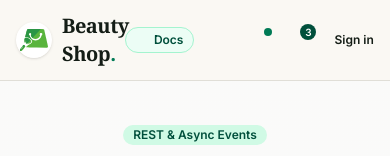
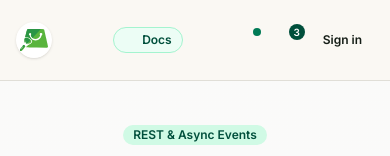
Before and after one commit to abhijeetSinghRajput/Bugs-are-Gone, a Next.js app in the folder frontend/: page /docs in a window 390 px wide. Shown: the top 156 px of the page. Built offline with nearby package versions, Linux system fonts and the light colour scheme; no server answers; some icons are missing.

Commit message:
Update shop-navbar.tsx

```diff
--- a/frontend/app/_components/shop-navbar.tsx
+++ b/frontend/app/_components/shop-navbar.tsx
@@ -50,7 +50,7 @@ export function ShopNavbar() {
               className="size-9 rounded-full object-cover transition-transform group-hover:scale-105 shadow-sm shrink-0"
               priority
             />
-            <span className={cn("font-serif text-xl font-bold tracking-tight text-foreground")}>
+            <span className={cn("hidden sm:inline-block font-serif text-xl font-bold tracking-tight text-foreground")}>
               Beauty Shop<span className={cn("text-emerald-700")}>.</span>
             </span>
           </Link>
```
